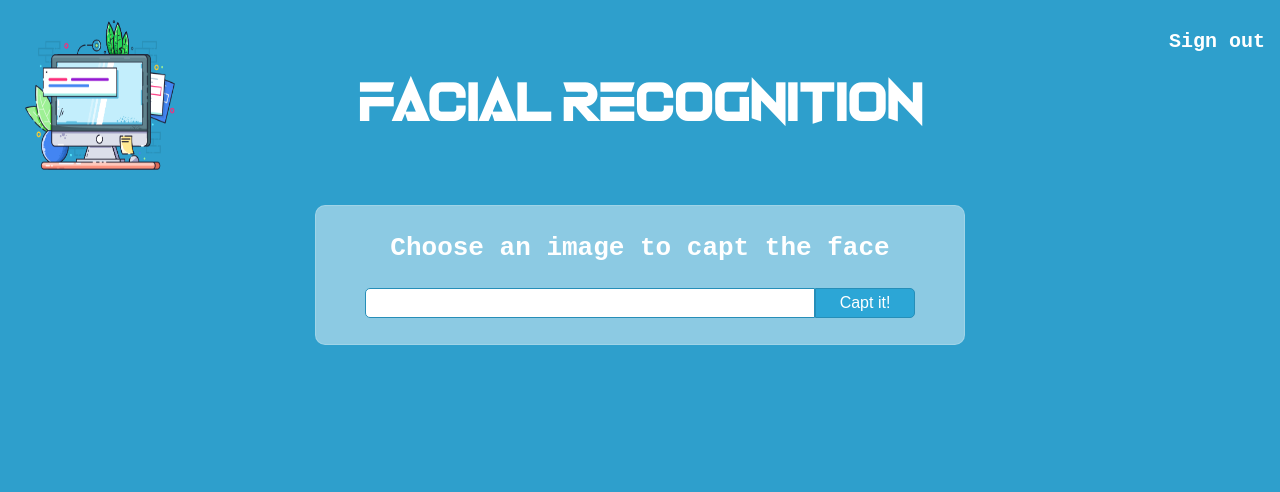
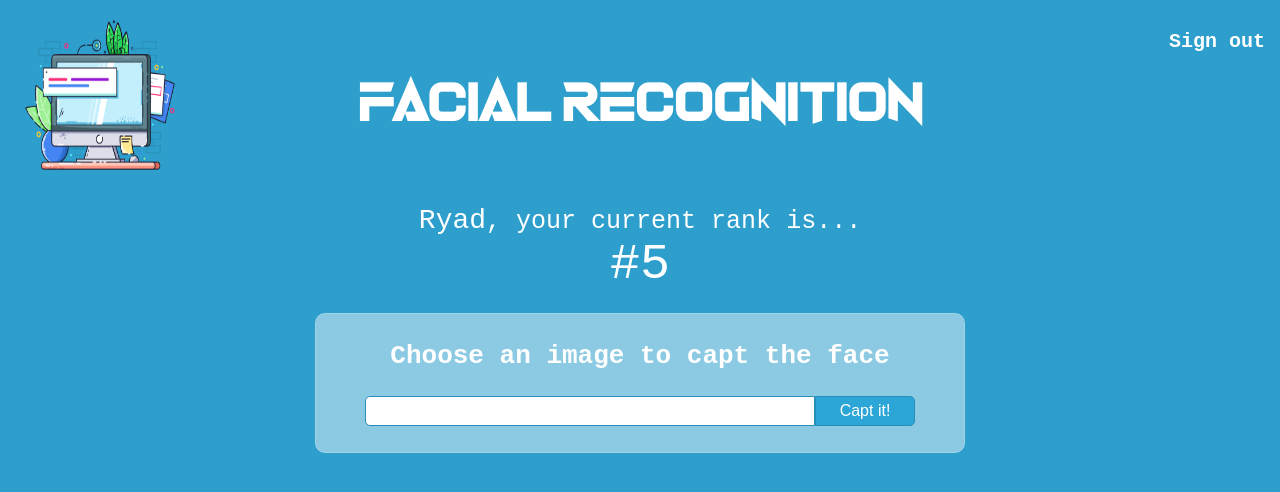
Before and after one commit to RyadC/Facial-recognition-app, a React (Create React App) app: page / in a window 1280 px wide. Shown: the top 492 px of the page. Built offline with nearby package versions, Linux system fonts and the light colour scheme.

Commit message:
Add Rank component

```diff
--- /dev/null
+++ b/src/components/Rank/Rank.css
@@ -0,0 +1,20 @@
+.rankContainer{
+  display: flex;
+  flex-flow: column nowrap;
+  justify-content: center;
+  align-items: center;
+  color: white;
+  margin-bottom: 20px;
+}
+
+.rankContainer__text{
+  font-size: 25px;
+}
+
+.rankContainer__name{
+  font-size: 28px;
+}
+
+.rankContainer__score{
+  font-size: 50px;
+}
--- /dev/null
+++ b/src/components/Rank/Rank.js
@@ -0,0 +1,15 @@
+import React from "react";
+import './Rank.css';
+
+const Rank = () => {
+  return (
+    <div className="rankContainer">
+      <p className="rankContainer__text">
+        <span className="rankContainer__name">Ryad</span>, your current rank is...
+      </p>
+      <p className="rankContainer__score">#5</p>
+    </div>
+  )
+};
+
+export default Rank;
--- a/src/containers/App.js
+++ b/src/containers/App.js
@@ -3,6 +3,7 @@ import './App.css';
 import Navigation from '../components/Navigation/Navigation';
 import Logo from '../components/Logo/Logo';
 import ImageLinkForm from '../components/ImageLinkForm/ImageLinkForm';
+import Rank from '../components/Rank/Rank';
 
 class App extends Component {
   render() {
@@ -13,6 +14,7 @@ class App extends Component {
             <Navigation />
             <Logo />
           </header>
+          <Rank />
           <ImageLinkForm />
           {/*<FaceRecognition /> */}
         </div>
```
